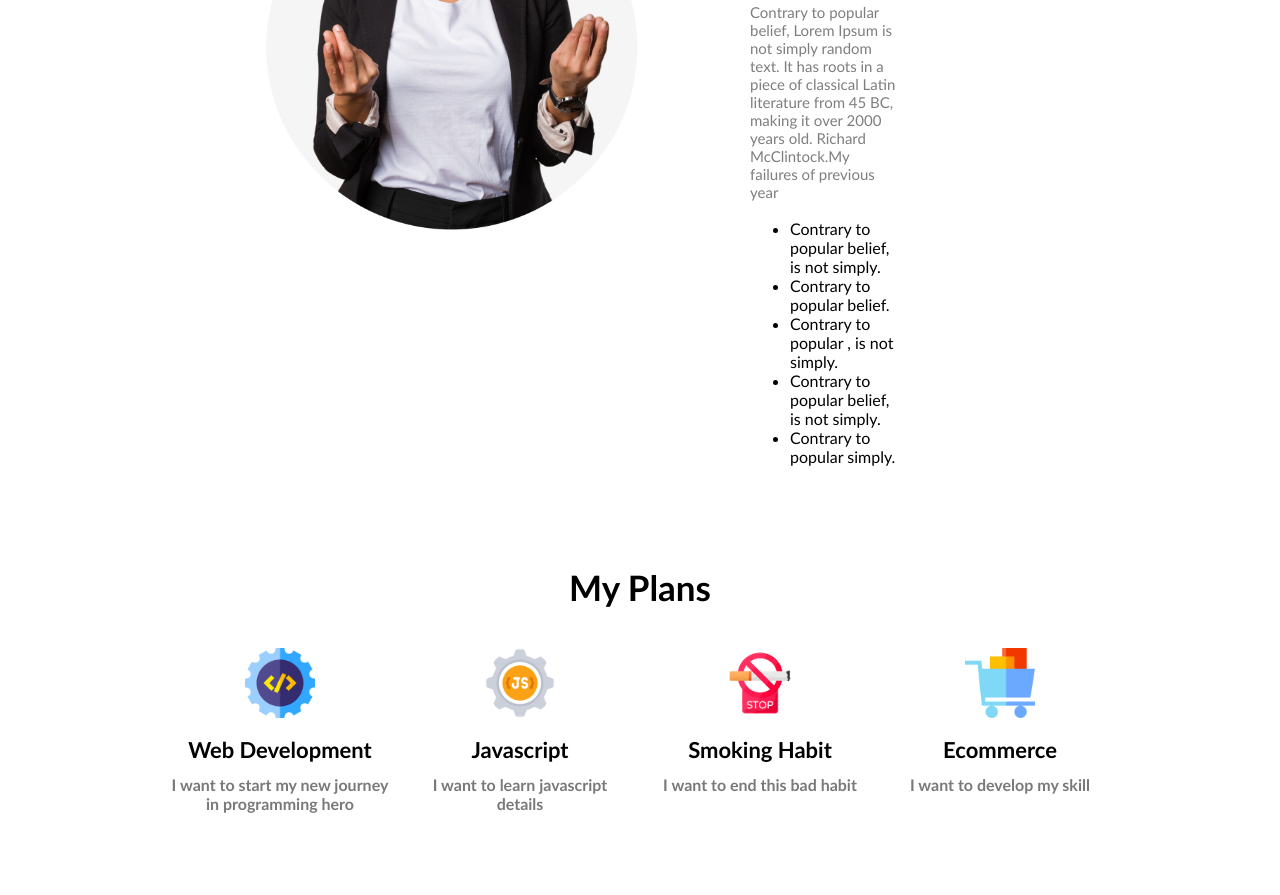
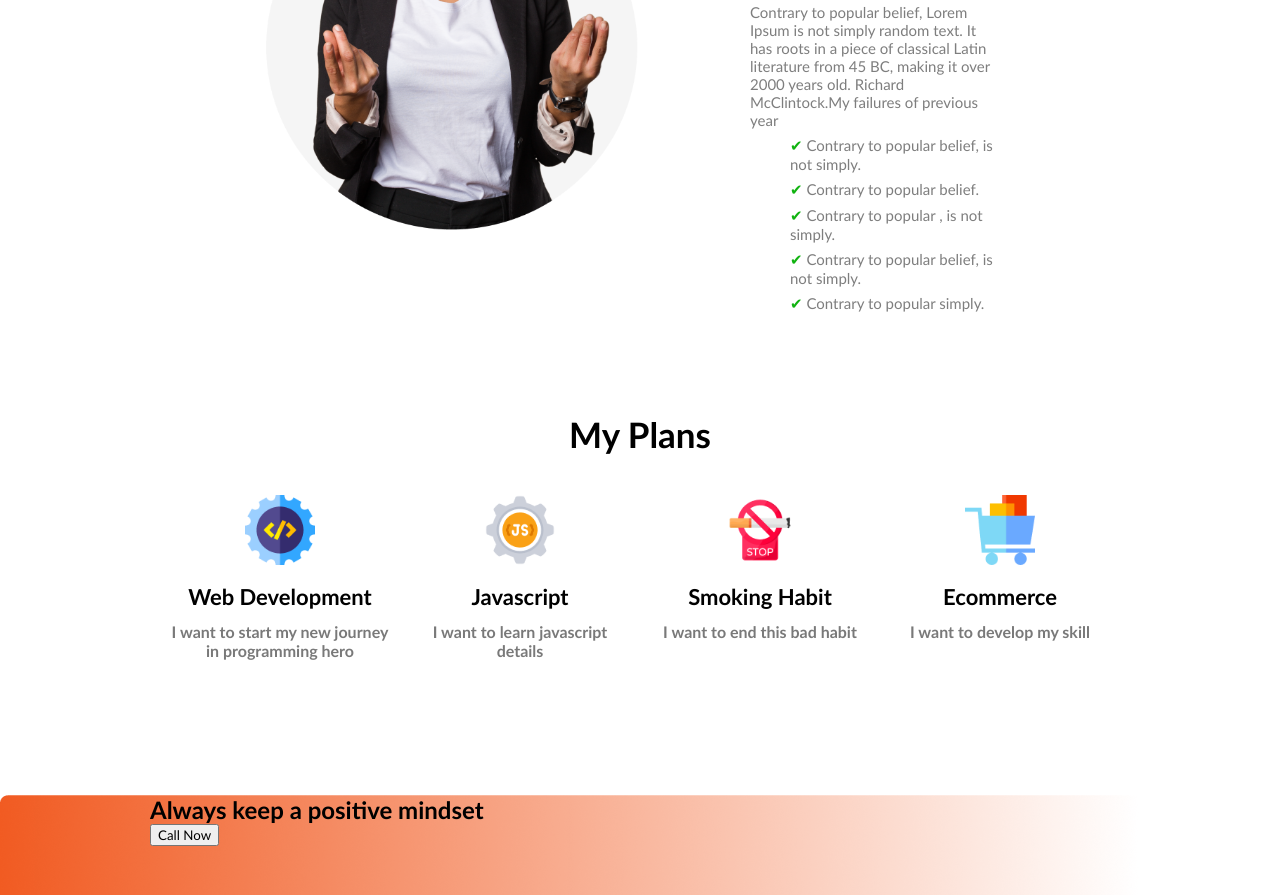
Before and after one commit to Afrin18/my_mission, a plain HTML site: page index.html in a window 1280 px wide. Shown: the part 1040-1935 px from the top of the page. Before the commit the page ends 1888 px from the top, so only its background shows below. Drawn offline with Linux system fonts and the light colour scheme.

Commit message:
added again

```diff
--- a/index.html
+++ b/index.html
@@ -29,14 +29,14 @@
               <div class="right-side">
                   <h2 class="section-title">My failures of previous year</h2>
                   <p class="section-description">
-                      Contrary to popular belief, Lorem Ipsum is not simply random text. It has roots in a piece of classical Latin literature from 45 BC, making it over 2000 years old. Richard McClintock.My failures of previous year <br><br>
+                      Contrary to popular belief, Lorem Ipsum is not simply random text. It has roots in a piece of classical Latin literature from 45 BC, making it over 2000 years old. Richard McClintock.My failures of previous year</p>
             <ul>   <li>Contrary to popular belief, is not simply.</li>
                    <li>Contrary to popular belief.</li>
                    <li>Contrary to popular , is not simply.</li>
                    <li>Contrary to popular belief, is not simply.</li>
                    <li>Contrary to popular simply.</li>
              </ul>
-                  </p>
+
               </div>
           </div>
       </section>
@@ -70,7 +70,10 @@
 
 <!-------------------- Third section Start -------------------->
       <section class="third-section">
-
+         <div class="gradient">
+             <h2 class="gra-title">Always keep a positive mindset</h2>
+         <button class="gra-button">Call Now</button>
+         </div>
       </section>
     </main>
 
--- a/style.css
+++ b/style.css
@@ -51,16 +51,31 @@
     height: 500px;
 }
 .right-side{
-    padding: 150px 130px 0px 0px;
+    padding: 150px 30px 0px 0px;
+}
+ul {
+   list-style: none;
+}
+ ul li:before {
+      content:"\2714\0020";
+      color: rgb(17, 179, 17);
+    }
+ul li{
+    color: #7e7e7e;
+    font-size: 15px;
+    margin-top: 7px;
+
 }
 .section-title{
     font-size: 30px;
     font-weight: 800;
+    padding: 0px 100px 0px 0px;
 }
 .section-description{
     font-size: 15px;
     color: #7e7e7e;
     margin-top: 15px;
+
 }
  /* Second Section */
 .second-section{
@@ -101,5 +116,12 @@
     font-weight: 600;
 }
  /* Third Section */
-
+.third-section{
+    margin-top: 100px;
+    background-image: url(images/gradient2.png);
+    background-repeat: no-repeat;
+    height: 100px;
+    width: 1000px;
+    padding: 0px 150px;
+}
  /* Footer Section */
```
